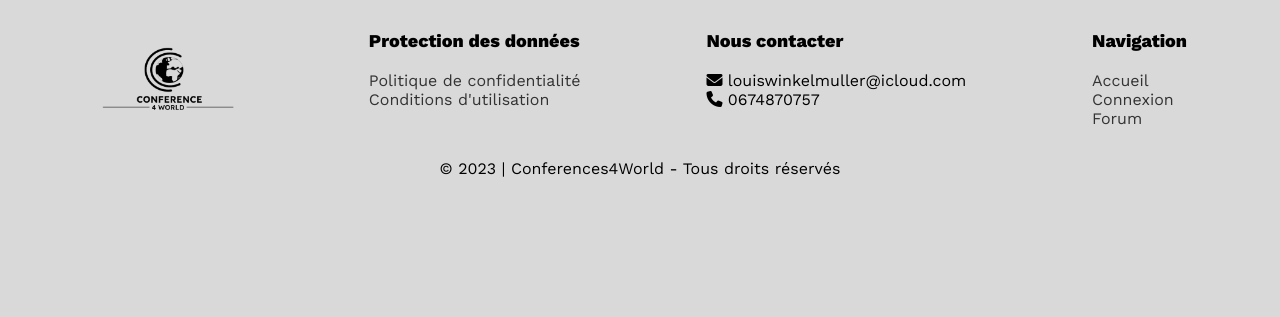
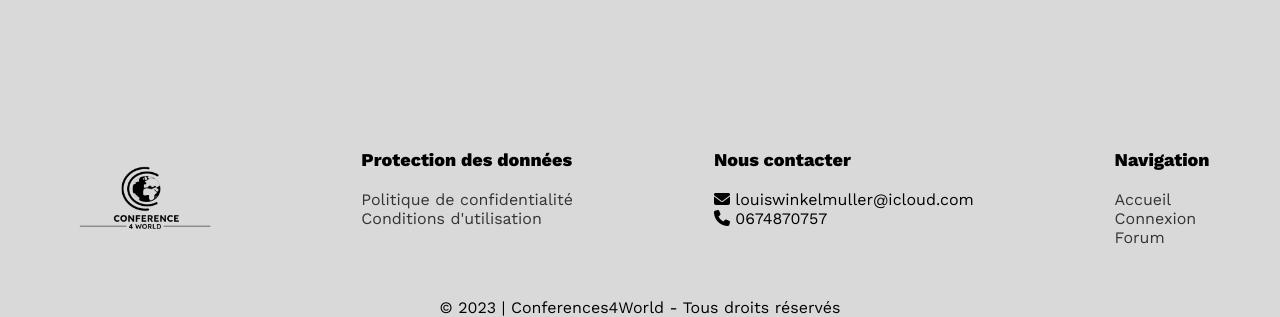
Before and after one commit to Brrunn/G4D, a PHP site: page /forum.html in a window 1280 px wide. Shown: the part 849-1166 px from the top of the page. Before the commit the page ends 1026 px from the top, so only its background shows below. Run offline with PHP 8.4, Linux system fonts and the light colour scheme.

Commit message:
Update styles.css

```diff
--- a/Conference4WorldEXP/css/styles.css
+++ b/Conference4WorldEXP/css/styles.css
@@ -309,14 +309,20 @@ label {
 }
 
 .footer {
-    border-top: 1px solid black;
-    padding: 30px;
+    padding-top: 150px;
+    padding-bottom: 50px;
+
     display: flex;
     justify-content: space-around;
     background-color: #D9D9D9;
     flex-wrap: wrap;
     position: relative;
 }
+
+
+
+
+
 
 .footer img {
     width: 150px;
```
